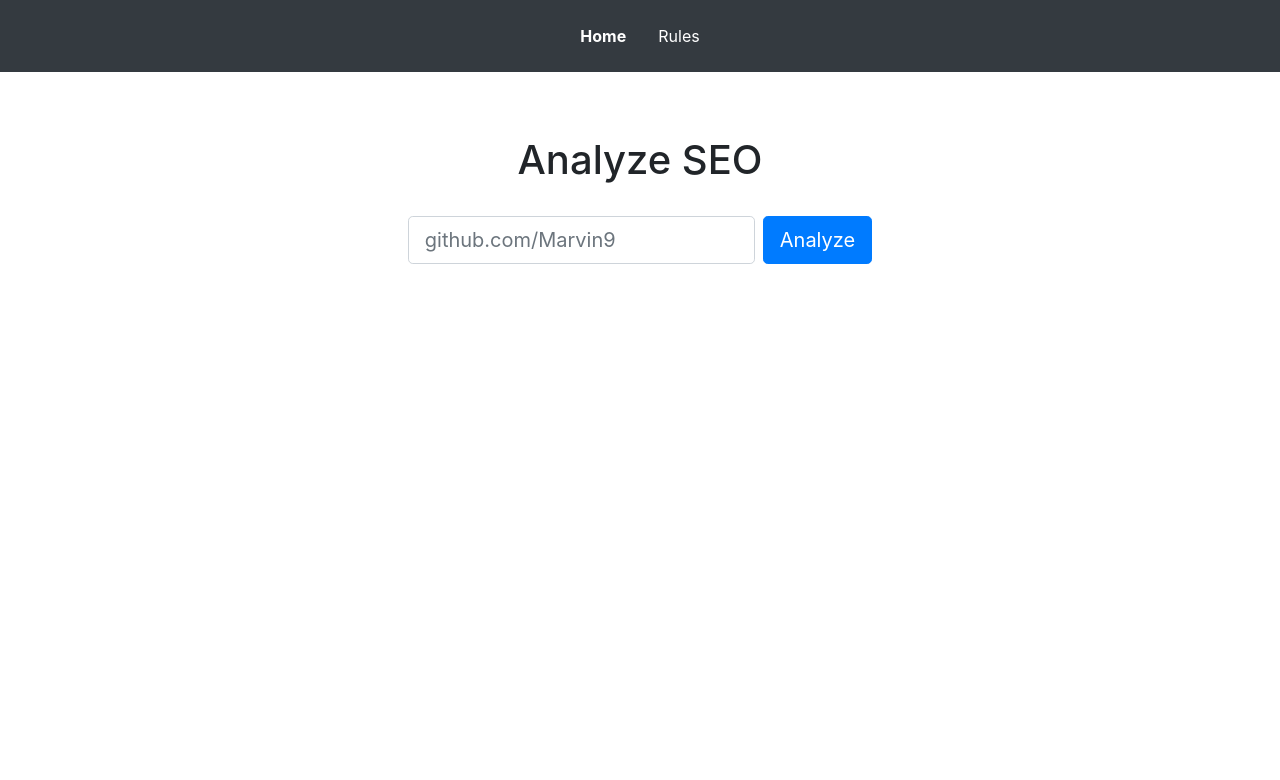
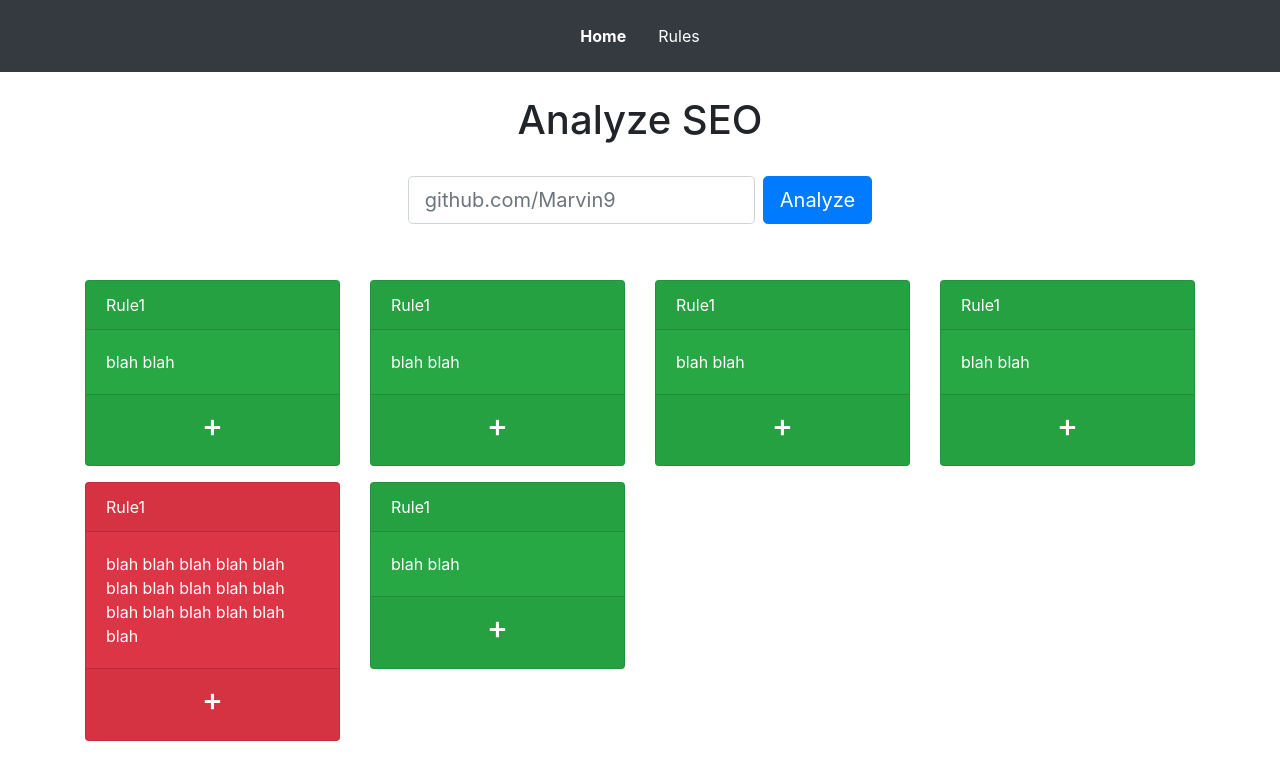
Before and after one commit to Marvin9/web-analyzer-client, a React (Vite) app: page / in a window 1280 px wide. Shown: the top 780 px of the page. Built offline with nearby package versions, Linux system fonts and the light colour scheme.

Commit message:
implement Report component

```diff
--- /dev/null
+++ b/public/css/card.css
@@ -0,0 +1,7 @@
+.hover-success:hover {
+  background: #238c3b;
+}
+
+.hover-danger:hover {
+  background: #a82d3a;
+}
--- /dev/null
+++ b/src/Components/seo-home/Components/Card.js
@@ -0,0 +1,29 @@
+import React from 'react';
+import PropTypes from 'prop-types';
+import '../../../../public/css/card.css';
+
+export default function Card({ rule }) {
+  return (
+    <>
+      <div className={`card text-white ${rule.follow ? 'bg-success' : 'bg-danger'}`} style={{ cursor: 'pointer' }}>
+        <div className="card-header">
+          { rule.title }
+        </div>
+        <div className="card-body">
+          { rule.description }
+        </div>
+        <div className={`card-footer ${rule.follow ? 'hover-success' : 'hover-danger'} text-center`}>
+          <h2>+</h2>
+        </div>
+      </div>
+    </>
+  );
+}
+
+Card.propTypes = {
+  rule: PropTypes.shape({
+    title: PropTypes.string.isRequired,
+    description: PropTypes.string.isRequired,
+    follow: PropTypes.bool.isRequired,
+  }).isRequired,
+};
--- a/src/Components/seo-home/Components/GetURL.js
+++ b/src/Components/seo-home/Components/GetURL.js
@@ -3,7 +3,7 @@ import React from 'react';
 export default function GetURL() {
   return (
     <>
-      <div className="jumbotron mt-3 pt-5" style={{ background: 'none' }}>
+      <div className="jumbotron mt-3 pt-2 pb-2" style={{ background: 'none' }}>
         <h1 className="text-center">Analyze SEO</h1>
         <br />
         <form className="form-inline justify-content-center">
--- a/src/Components/seo-home/Components/Report.js
+++ b/src/Components/seo-home/Components/Report.js
@@ -0,0 +1,45 @@
+import React, { useState } from 'react';
+import Card from './Card';
+
+export default function Report() {
+  const [rules] = useState([{
+    title: 'Rule1',
+    description: 'blah blah',
+    follow: true,
+  }, {
+    title: 'Rule1',
+    description: 'blah blah',
+    follow: true,
+  },
+  {
+    title: 'Rule1',
+    description: 'blah blah',
+    follow: true,
+  },
+  {
+    title: 'Rule1',
+    description: 'blah blah',
+    follow: true,
+  }, {
+    title: 'Rule1',
+    description: 'blah blah blah blah blah blah blah blah blah blah blah blah blah blah blah blah',
+    follow: false,
+  },
+  {
+    title: 'Rule1',
+    description: 'blah blah',
+    follow: true,
+  },
+  ]);
+  return (
+    <>
+      <div className="row">
+        {rules.map((rule) => (
+          <div className="col-sm-3 mb-3">
+            <Card rule={rule} />
+          </div>
+        ))}
+      </div>
+    </>
+  );
+}
--- a/src/Components/seo-home/index.js
+++ b/src/Components/seo-home/index.js
@@ -1,11 +1,12 @@
 import React from 'react';
 import GetURL from './Components/GetURL';
+import Report from './Components/Report';
 
 export default function index() {
   return (
     <>
       <GetURL />
-      {/* <Report /> */}
+      <Report />
     </>
   );
 }
```
